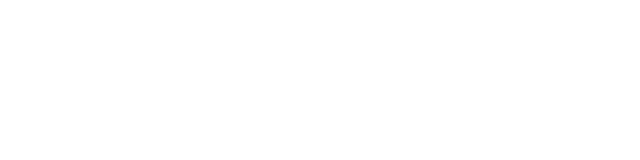
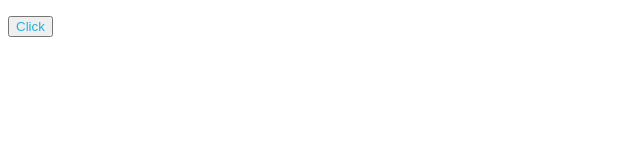
Before and after one commit to RiteshBharvey/Button-Action-with-Class-Component---ReactJS-React-State-Events-Working-with---g1e9vu6ijn1j, a React app: page / in a window 1280 px wide. Shown: the top 160 px of the page, without its empty margins (0-640 px from the left). Built offline with nearby package versions, Linux system fonts and the light colour scheme.

Commit message:
Update App.js

```diff
--- a/src/components/App.js
+++ b/src/components/App.js
@@ -1,18 +1,17 @@
 import React, {Component, useState} from "react";
 import '../styles/App.css';
 
-class App extends Component {
-    constructor(props) {
-		super(props);
-	};
-
-    render() {
+const App = ()=>{
+	const[para,setPara]=useState("");
+	const clickHandler = ()=>{
+		setPara("Hello, I've learnt to use the full-stack evaluation tool. This makes me so happy");
+	}
     	return(
     		<div id="main">
-				{ /* Do not remove this main div!! */ }
+			<p id="para">{para}</p>
+			<button id="click" onClick={clickHandler}>Click</button>
     		</div>
     	);
-    }
 }
 
 
```
